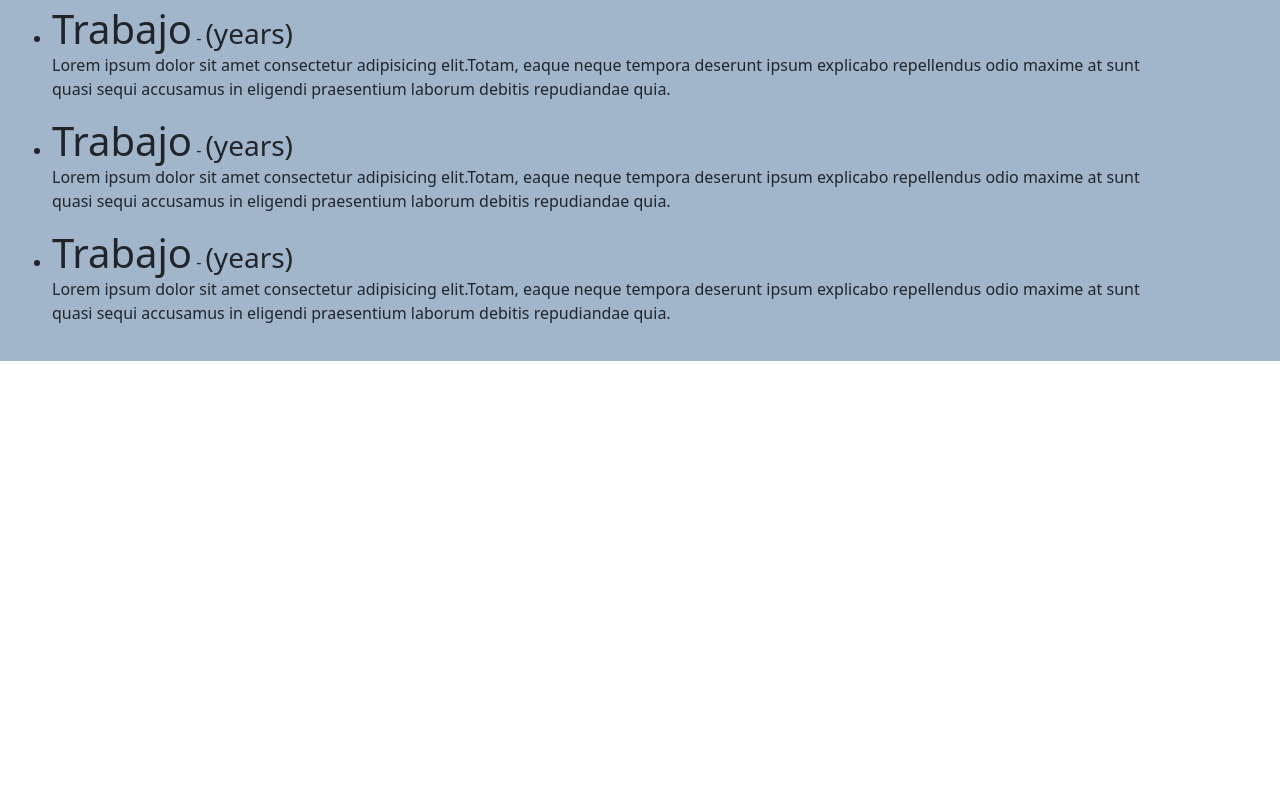
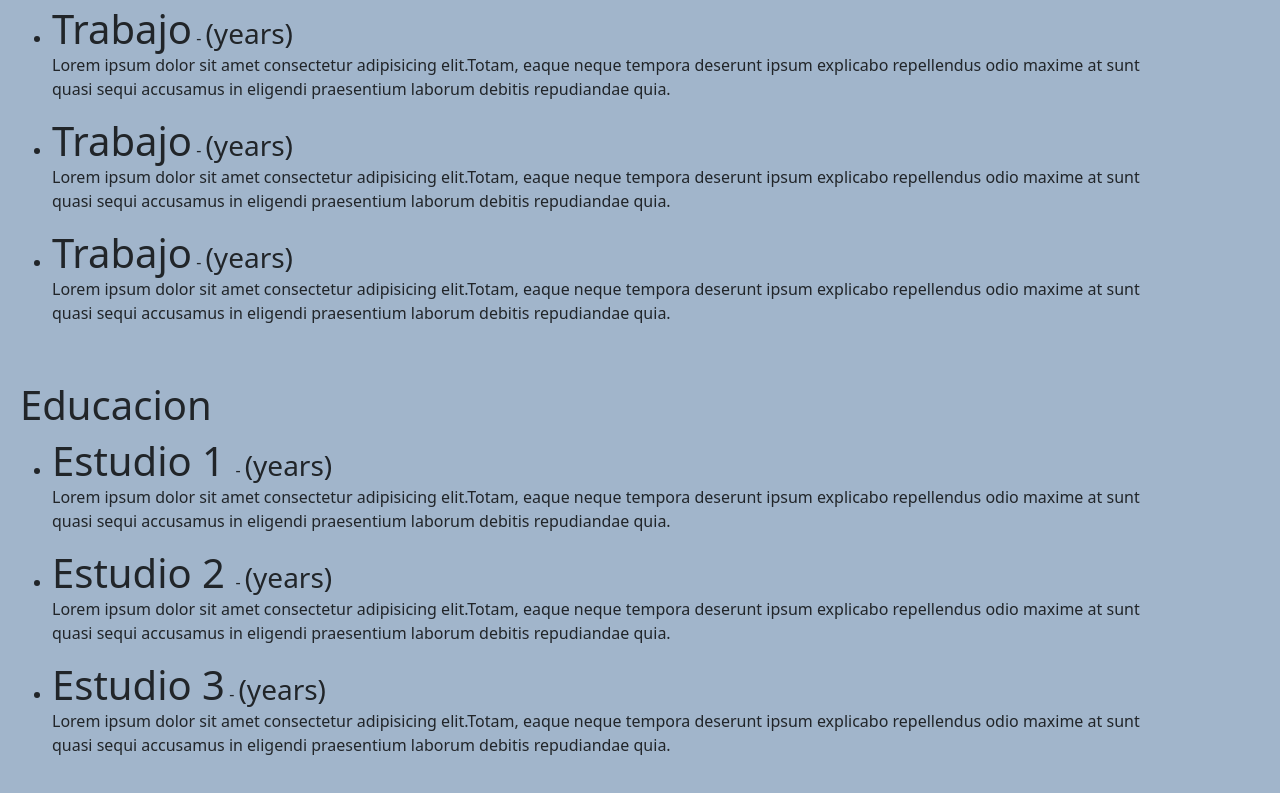
Before and after one commit to VickyNei/Proyectoap, an Angular app in the folder Proyectointegrador/: page / in a window 1280 px wide. Shown: the part 1379-2172 px from the top of the page. Before the commit the page ends 1740 px from the top, so only its background shows below. Built offline with nearby package versions, Linux system fonts and the light colour scheme.

Commit message:
agregue componente educacion

```diff
--- a/Proyectointegrador/src/app/app.component.html
+++ b/Proyectointegrador/src/app/app.component.html
@@ -1,3 +1,4 @@
 <app-header></app-header>
 <app-acerca-de></app-acerca-de>
 <app-experiencia></app-experiencia>
+<app-educacion></app-educacion>
--- a/Proyectointegrador/src/app/components/educacion/educacion.component.css
+++ b/Proyectointegrador/src/app/components/educacion/educacion.component.css
@@ -0,0 +1,12 @@
+.row{
+    padding: 20px;
+
+}
+
+div{
+    background: #a1b5cb;
+}
+
+h1,h3{
+    display: inline;
+}
--- a/Proyectointegrador/src/app/components/educacion/educacion.component.html
+++ b/Proyectointegrador/src/app/components/educacion/educacion.component.html
@@ -1 +1,43 @@
-<p>educacion works!</p>
+<div class="row">
+    <h1>Educacion</h1>
+    <div class="col-lg-a"></div>
+    <div class="col-lg-11">
+         <ul>
+             <li><h1>Estudio 1 </h1> -
+             <h3>(years)</h3></li>
+             <p>
+                 Lorem ipsum dolor sit amet consectetur
+                 adipisicing elit.Totam, eaque neque tempora
+                 deserunt ipsum explicabo repellendus
+                 odio maxime at sunt quasi sequi accusamus in
+                 eligendi praesentium
+                 laborum debitis repudiandae quia.
+             </p>
+         </ul>
+         <ul>
+            <li><h1>Estudio 2 </h1> -
+            <h3>(years)</h3></li>
+            <p>
+                Lorem ipsum dolor sit amet consectetur
+                adipisicing elit.Totam, eaque neque tempora
+                deserunt ipsum explicabo repellendus
+                odio maxime at sunt quasi sequi accusamus in
+                eligendi praesentium
+                laborum debitis repudiandae quia.
+            </p>
+        </ul>
+        <ul>
+            <li><h1>Estudio 3</h1> -
+            <h3>(years)</h3></li>
+            <p>
+                Lorem ipsum dolor sit amet consectetur
+                 adipisicing elit.Totam, eaque neque tempora
+                 deserunt ipsum explicabo repellendus
+                 odio maxime at sunt quasi sequi accusamus in
+                 eligendi praesentium
+                 laborum debitis repudiandae quia.
+            </p>
+        </ul>
+    </div>
+
+</div>
```
